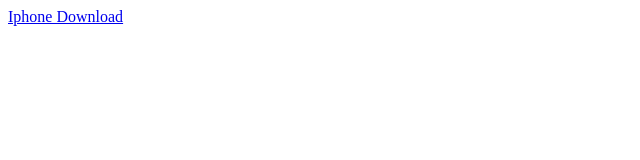
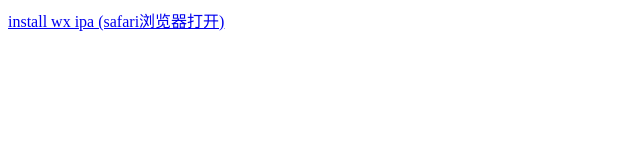
Before and after one commit to sunzhe/sunzhe.github.io, a plain HTML site: page wx/download.html in a window 1280 px wide. Shown: the whole page, without its empty margins (0-640 px from the left). Drawn offline with Linux system fonts and the light colour scheme.

Commit message:
update install info

```diff
--- a/wx/download.html
+++ b/wx/download.html
@@ -1,7 +1,7 @@
 <!DOCTYPE html PUBLIC "-//W3C//DTD HTML 4.01//EN" "http://www.w3.org/TR/html4/strict.dtd">
 <html>
 <body>
-<a title="iPhone" href="itms-services://?action=download-manifest&url=https://192.168.10.193/installIPA.plist">
-Iphone Download</a>
+<a title="iPhone" href="itms-services://?action=download-manifest&url=https://sunzhe.github.io/wx/installIPA.plist">
+install wx ipa (safari浏览器打开)</a>
 </body>
 </html>
```
Also changed, not shown: 2 other files.
